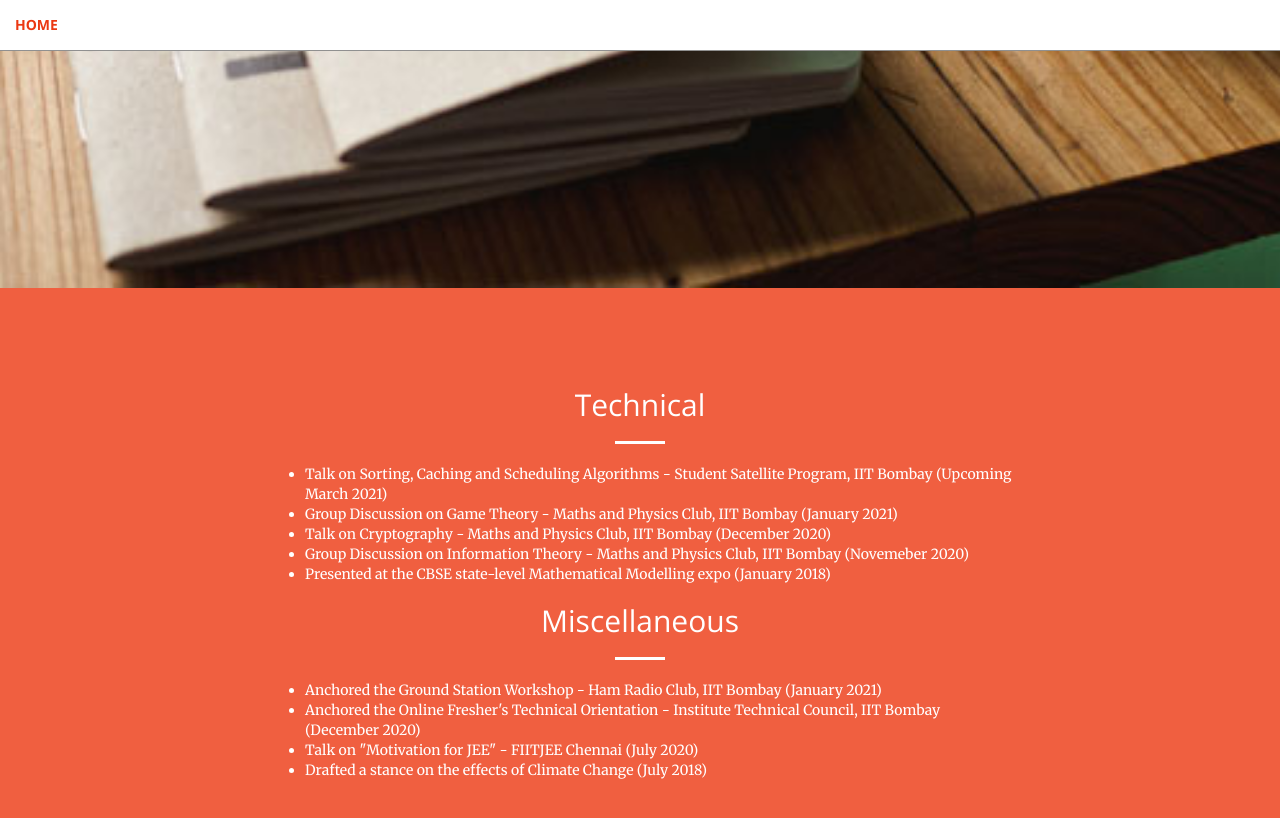
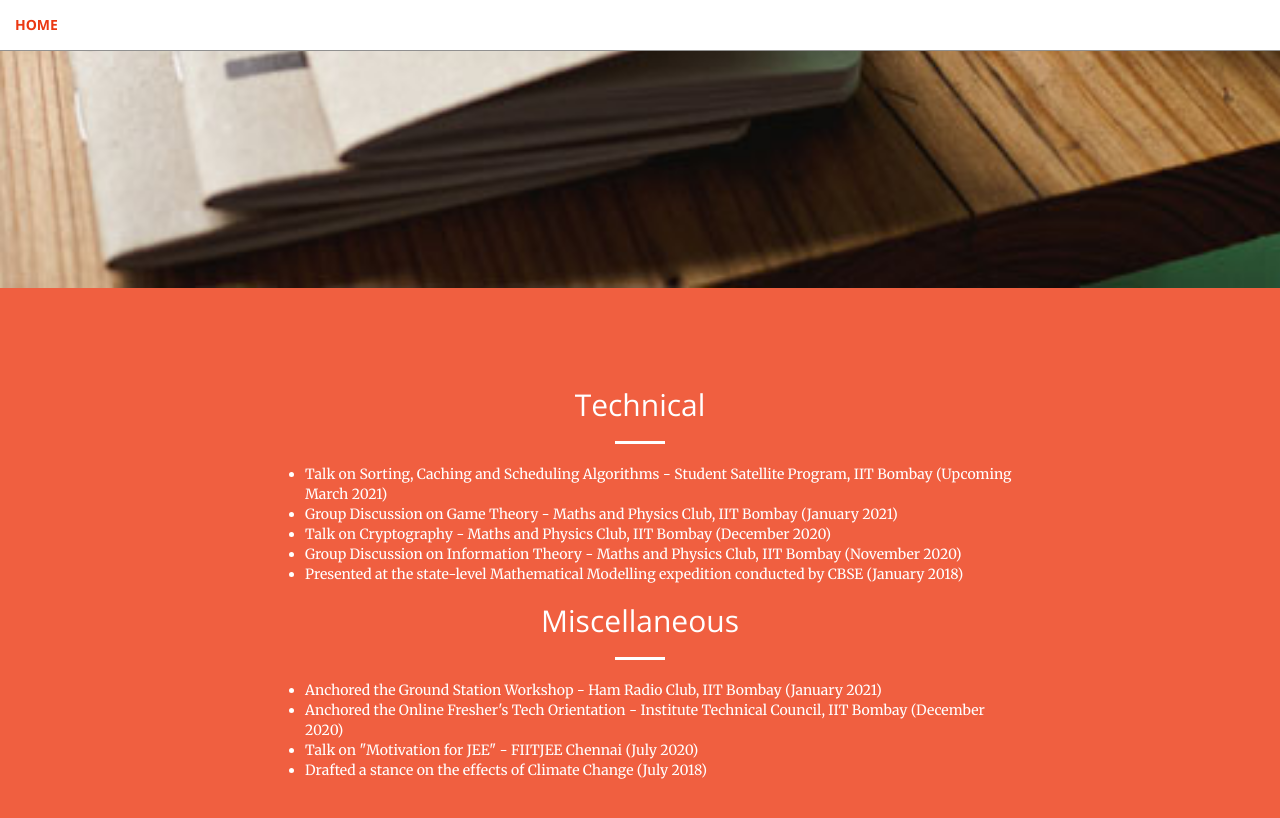
Before and after one commit to aravindbharathi/aravindbharathi.github.io, a Jekyll site: the page talks/index.html, which Jekyll copies as it is, in a window 1280 px wide and 900 px high, scrolled down 612 px. Shown: the top 818 px of the window. Built offline with Jekyll 4.4.1, drawn with Linux system fonts in a browser that asks for light colours.

Commit message:
Update index.html

```diff
--- a/talks/index.html
+++ b/talks/index.html
@@ -86,8 +86,8 @@
                         <li>Talk on Sorting, Caching and Scheduling Algorithms - Student Satellite Program, IIT Bombay (Upcoming March 2021)</li>
                         <li>Group Discussion on Game Theory - Maths and Physics Club, IIT Bombay (January 2021)</li>
                         <li>Talk on Cryptography - Maths and Physics Club, IIT Bombay (December 2020)</li>
-                        <li>Group Discussion on Information Theory - Maths and Physics Club, IIT Bombay (Novemeber 2020)</li>
-                        <li>Presented at the CBSE state-level Mathematical Modelling expo (January 2018)</li>
+                        <li>Group Discussion on Information Theory - Maths and Physics Club, IIT Bombay (November 2020)</li>
+                        <li>Presented at the state-level Mathematical Modelling expedition conducted by CBSE (January 2018)</li>
                       </ul>
                     </p>
                     <!--a href="#stuff" class="btn btn-default btn-xl">What else?</a-->
@@ -96,7 +96,7 @@
                     <p class="text-faded">
                       <ul align="left">
                         <li>Anchored the Ground Station Workshop - Ham Radio Club, IIT Bombay (January 2021)</li>
-                        <li>Anchored the Online Fresher's Technical Orientation - Institute Technical Council, IIT Bombay (December 2020)</li>
+                        <li>Anchored the Online Fresher's Tech Orientation - Institute Technical Council, IIT Bombay (December 2020)</li>
                         <li>Talk on "Motivation for JEE" - FIITJEE Chennai (July 2020)</li>
                         <li>Drafted a stance on the effects of Climate Change (July 2018)</li>
                       </ul>
```
